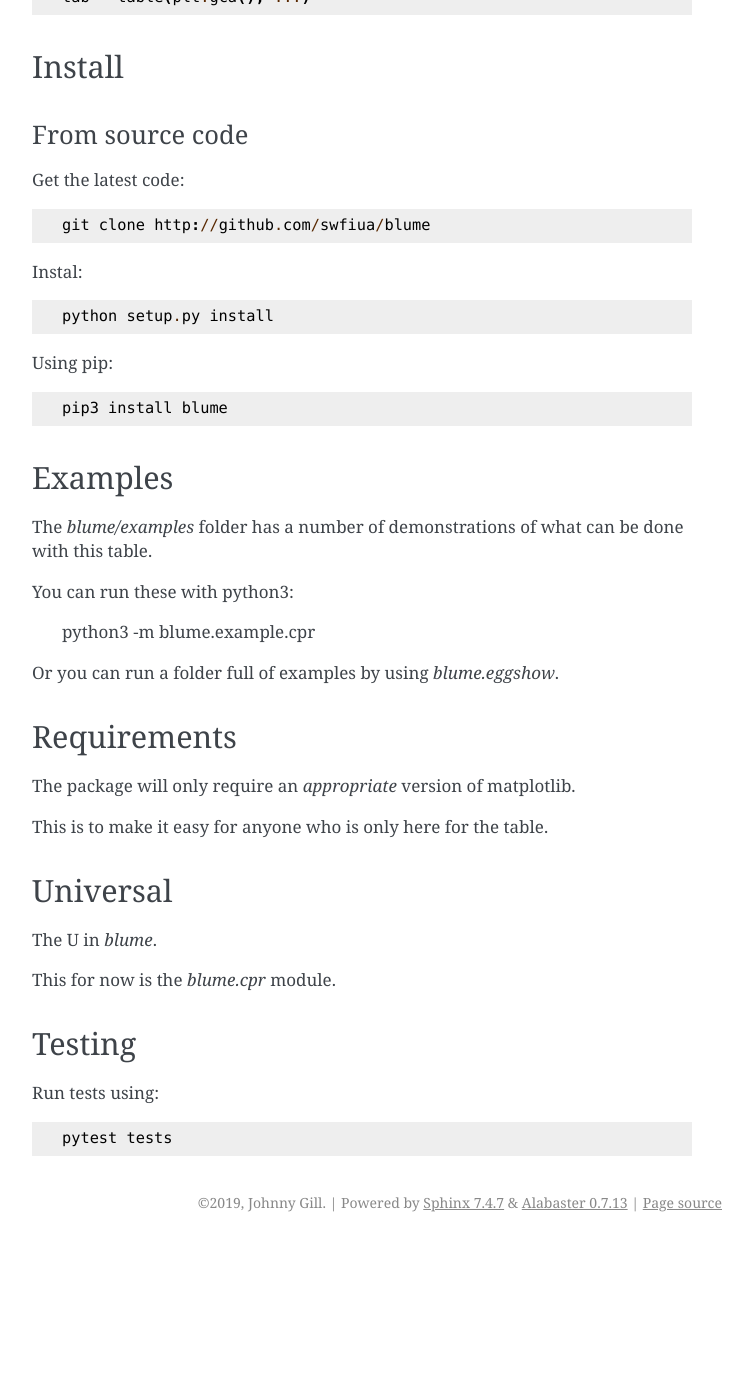
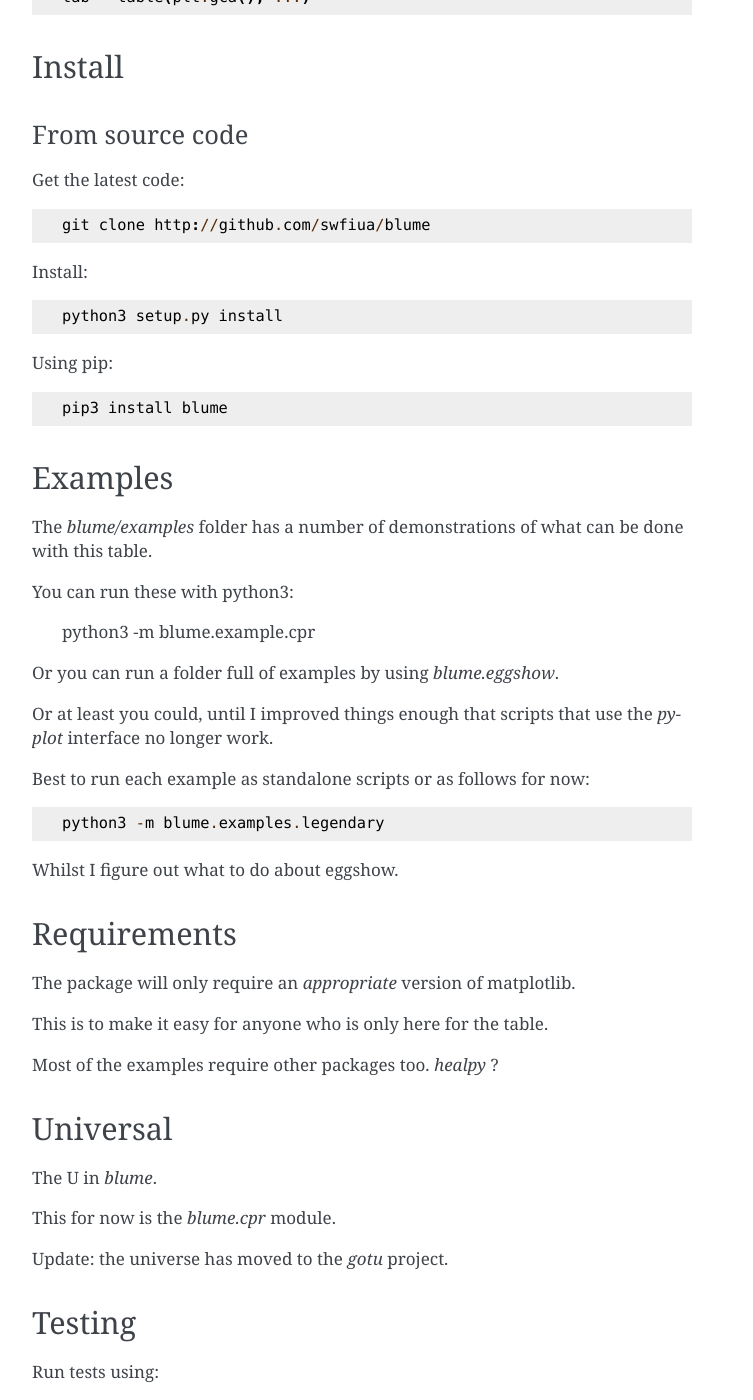
Before and after one commit to swfiua/blume, a Sphinx documentation site: the page built from doc/README.rst, in a window 1280 px wide and 1400 px high, scrolled down 790 px. Shown: the whole window, without its empty margins (388-1141 px from the left). Built offline with Sphinx 7.4.7, drawn with Linux system fonts in a browser that asks for light colours; formulas are drawn with MathJax 3; pages that are not in the unit, such as notebooks, are missing from menus; before the commit the page ends 2032 px from its top, so only the background shows below that.

Commit message:
blume doc reorg

```diff
--- a/doc/README.rst
+++ b/doc/README.rst
@@ -53,9 +53,9 @@ Get the latest code::
 
   git clone http://github.com/swfiua/blume
 
-Instal::
+Install::
 
-  python setup.py install
+  python3 setup.py install
 
 
 Using pip::
@@ -75,6 +75,14 @@ You can run these with python3:
 
 Or you can run a folder full of examples by using `blume.eggshow`.
 
+Or at least you could, until I improved things enough that scripts
+that use the *pyplot* interface no longer work.
+
+Best to run each example as standalone scripts or as follows for now::
+
+  python3 -m blume.examples.legendary
+
+Whilst I figure out what to do about eggshow.
 
 Requirements
 ============
@@ -82,6 +90,8 @@ Requirements
 The package will only require an *appropriate* version of matplotlib.
 
 This is to make it easy for anyone who is only here for the table.
+
+Most of the examples require other packages too.  *healpy* ?
 
 
 Universal
@@ -91,6 +101,8 @@ The U in `blume`.
 
 This for now is the `blume.cpr` module.
 
+Update: the universe has moved to the *gotu* project.
+
 
 Testing
 =======
--- a/doc/metagit.rst
+++ b/doc/metagit.rst
@@ -102,3 +102,7 @@ and plots it, with added values.
 But also lets you provide your own value added meta-data, should you wish.
 
 Lets you move through time and space, as far as the data allows.
+
+
+.. automodule:: blume.metagit
+    :members:
```
Also changed, not shown: doc/index.rst (+5 -6 lines), 1 other file.
